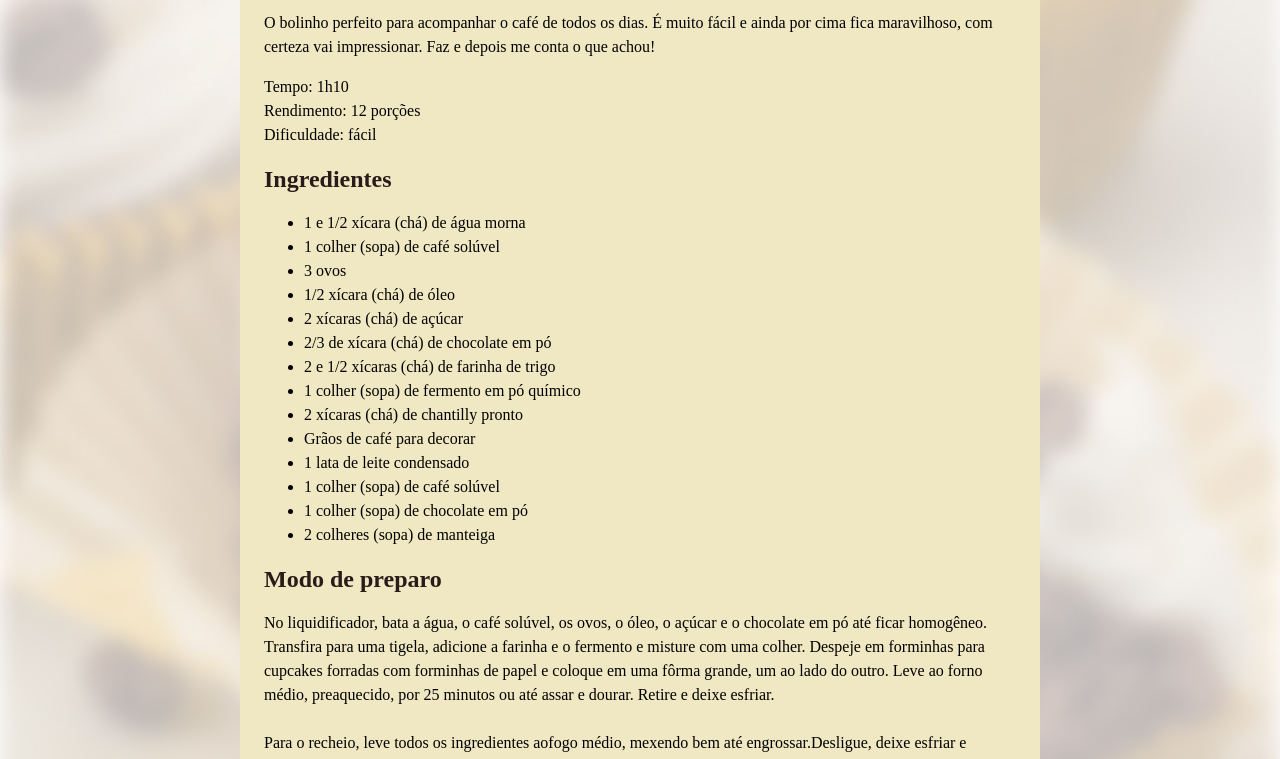
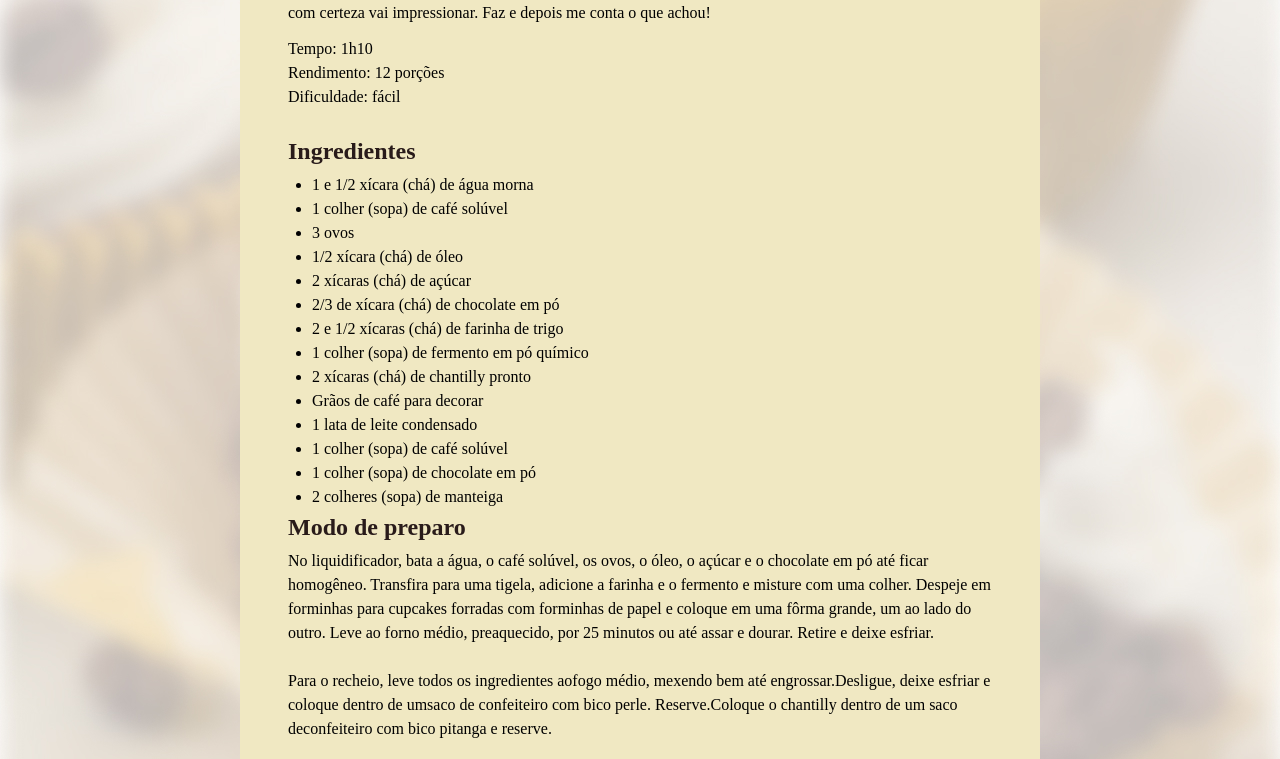
Before and after one commit to rogerdahian/projeto-fullstack, a plain HTML site: page index.html in a window 1280 px wide. Shown: the part 590-1349 px from the top of the page. Drawn offline with Linux system fonts and the light colour scheme; a web font is replaced by a local one.

Commit message:
personalizando espaços

```diff
--- a/style.css
+++ b/style.css
@@ -1,4 +1,7 @@
-
+*{
+  margin: 0;
+  padding: 0;
+}
 :root {
   --surface-color: #F0E8C2;
   --text-color-primary:#291B1A;
@@ -6,7 +9,7 @@
   line-height: 150%;
 }
 body {
-  background-image: url(assets/bg.jpg);
+  background-image: url(assets/bg-image.jpg);
   background-size: cover;
 }
 
@@ -23,9 +26,22 @@ img {
   border-radius: 16px;
 }
 
+main{
+  padding: 24px;
+}
+
+section + section {
+  margin-top: 24px;
+}
+#about p + p {
+  margin-top: 12px;
+}
+
+
 h1{
   line-height: 140%;
   font-size: 40px;
+
 }
 
 h2{
@@ -35,4 +51,10 @@ h2{
 
 h1, h2 {
   color: var(--text-color-primary);
+  margin-bottom: 4px;
+  line-height: 150%;
 }
+
+ul{
+  padding-left: 24px;
+}
```
